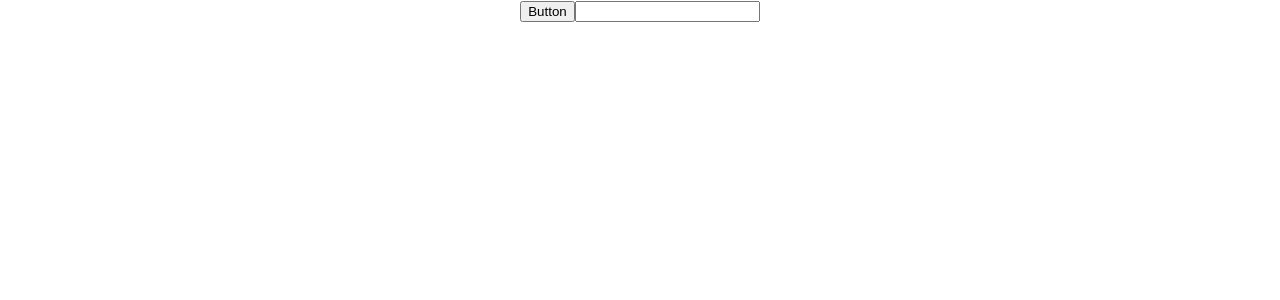
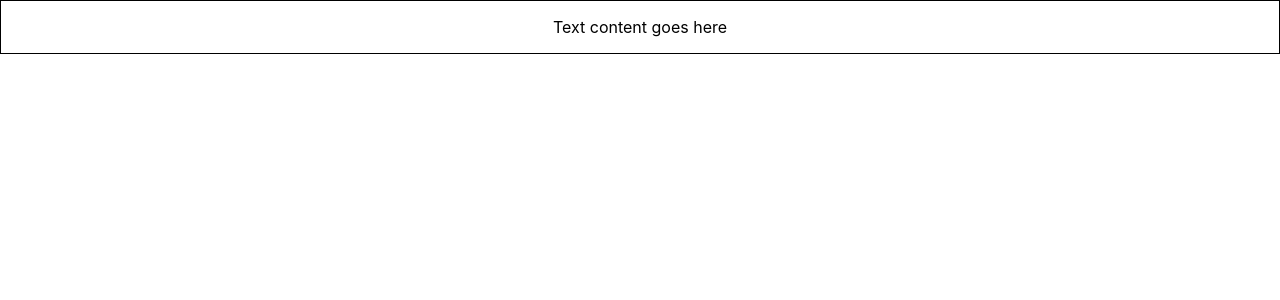
Before and after one commit to Abdulxoliq-1030/typescript-lesson, a React (Create React App) app: page / in a window 1280 px wide. Shown: the top 300 px of the page. Built offline with nearby package versions, Linux system fonts and the light colour scheme.

Commit message:
styles props

```diff
--- a/src/App.tsx
+++ b/src/App.tsx
@@ -1,14 +1,10 @@
 import "./App.css";
-import Button from "./components/button";
-import Input from "./components/input";
+import Container from "./components/container";
 
 function App() {
   return (
     <div className="App">
-      <Button
-        handleClick={(event, id) => console.log("Button Clicked", event, id)}
-      />
-      <Input value="" handleChange={(event) => console.log(event)} />
+      <Container styles={{ border: "1px solid black", padding: "1rem" }} />
     </div>
   );
 }
--- /dev/null
+++ b/src/components/container.tsx
@@ -0,0 +1,9 @@
+import React from "react";
+
+type ContainerProps = {
+  styles: React.CSSProperties;
+};
+
+export default function Container(props: ContainerProps) {
+  return <div style={props.styles}>Text content goes here</div>;
+}
```
